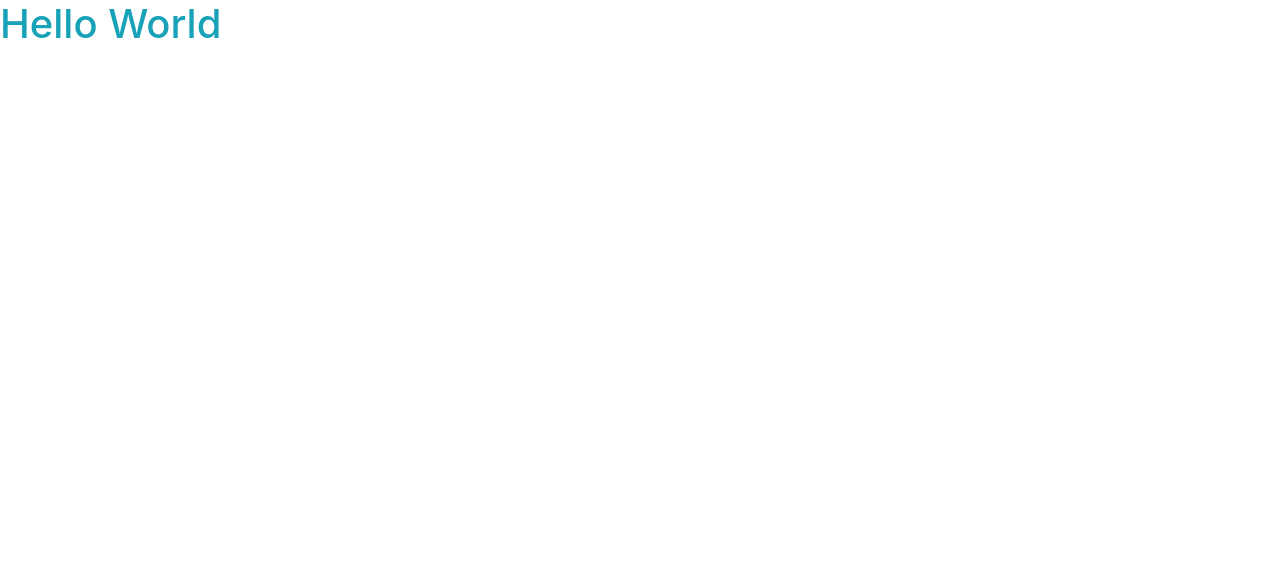
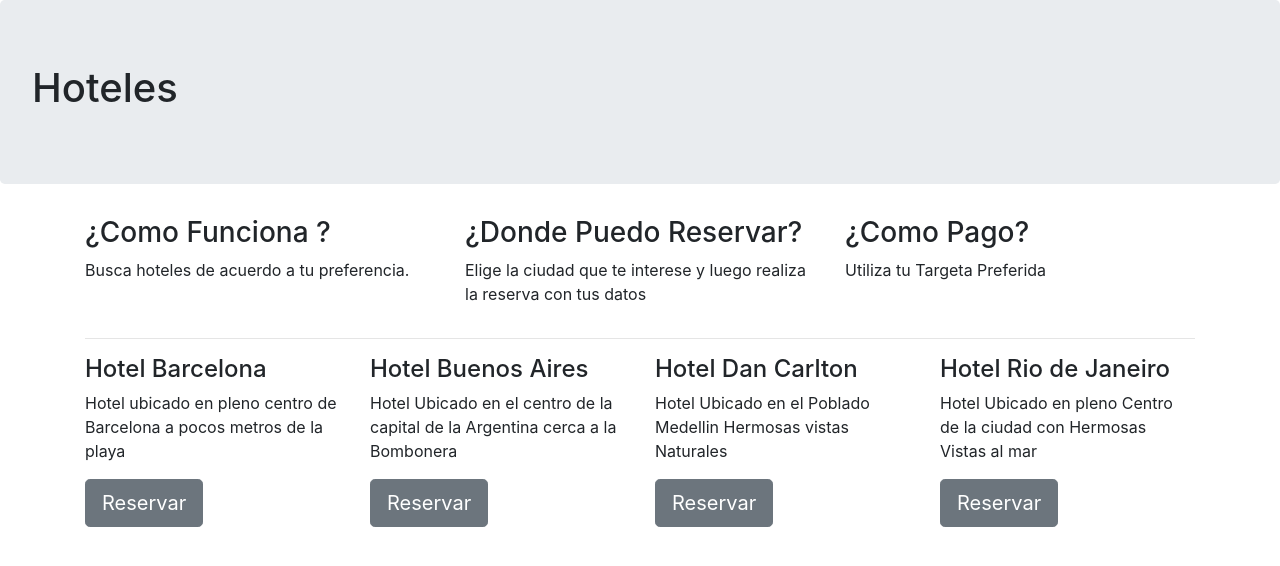
Before and after one commit to RockStoneStudios/Hoteles, a website: page index.html in a window 1280 px wide. Drawn offline with nearby package versions, Linux system fonts and the light colour scheme.

Commit message:
Cree la visualizacion de Hoteles y metodos de reserva

```diff
--- a/index.html
+++ b/index.html
@@ -7,7 +7,52 @@
     <link rel="stylesheet" href="node_modules/bootstrap/dist/css/bootstrap.min.css">
 </head>
 <body>
-    <h1 class="text-info">Hello World</h1>
+       <div class="jumbotron">
+           <h1>Hoteles</h1>
+       </div>
+       <div class="container">
+           <div class="row">
+               <div class="col-sm-4">
+                   <h3>¿Como Funciona ?</h3>
+                   <p>Busca hoteles de acuerdo a tu preferencia.</p>
+               </div>
+               <div class="col-sm-4">
+                   <h3>¿Donde Puedo Reservar?</h3>
+                   <p>Elige la ciudad que te interese y luego realiza la reserva con tus datos</p>
+               </div>
+               <div class="col-sm-4">
+                   <h3>¿Como Pago?</h3>
+                   <p>Utiliza tu Targeta Preferida</p>
+               </div>
+
+           </div>
+           <hr>
+           <div class="row">
+               <div class="col-sm-3">
+                   <h4>Hotel Barcelona</h4>
+                   <p>Hotel ubicado en pleno centro de Barcelona a pocos metros de la playa</p>
+                   <button class="btn btn-lg btn-secondary">Reservar</button>
+               </div>
+               <div class="col-sm-3">
+                   <h4>Hotel Buenos Aires</h4>
+                   <p>Hotel Ubicado en el centro de la capital de la Argentina cerca a la Bombonera</p>
+                   <button class="btn btn-lg btn-secondary">Reservar</button>
+               </div>
+
+               <div class="col-sm-3">
+                   <h4>Hotel Dan Carlton</h4>
+                   <p>Hotel Ubicado en el Poblado Medellin Hermosas vistas Naturales</p>
+                   <button class="btn btn-lg btn-secondary">Reservar</button>
+               </div>
+
+               <div class="col-sm-3">
+                   <h4>Hotel Rio de Janeiro</h4>
+                   <p>Hotel Ubicado en pleno Centro de la ciudad con Hermosas Vistas al mar</p>
+                   <button class="btn btn-lg btn-secondary">Reservar</button>
+               </div>
+           </div>
+       </div>
+
 
     <script src="node_modules/jquery/dist/jquery.min.js"></script>
     <script src="node_modules/popper.js/dist/popper.min.js"></script>
```
